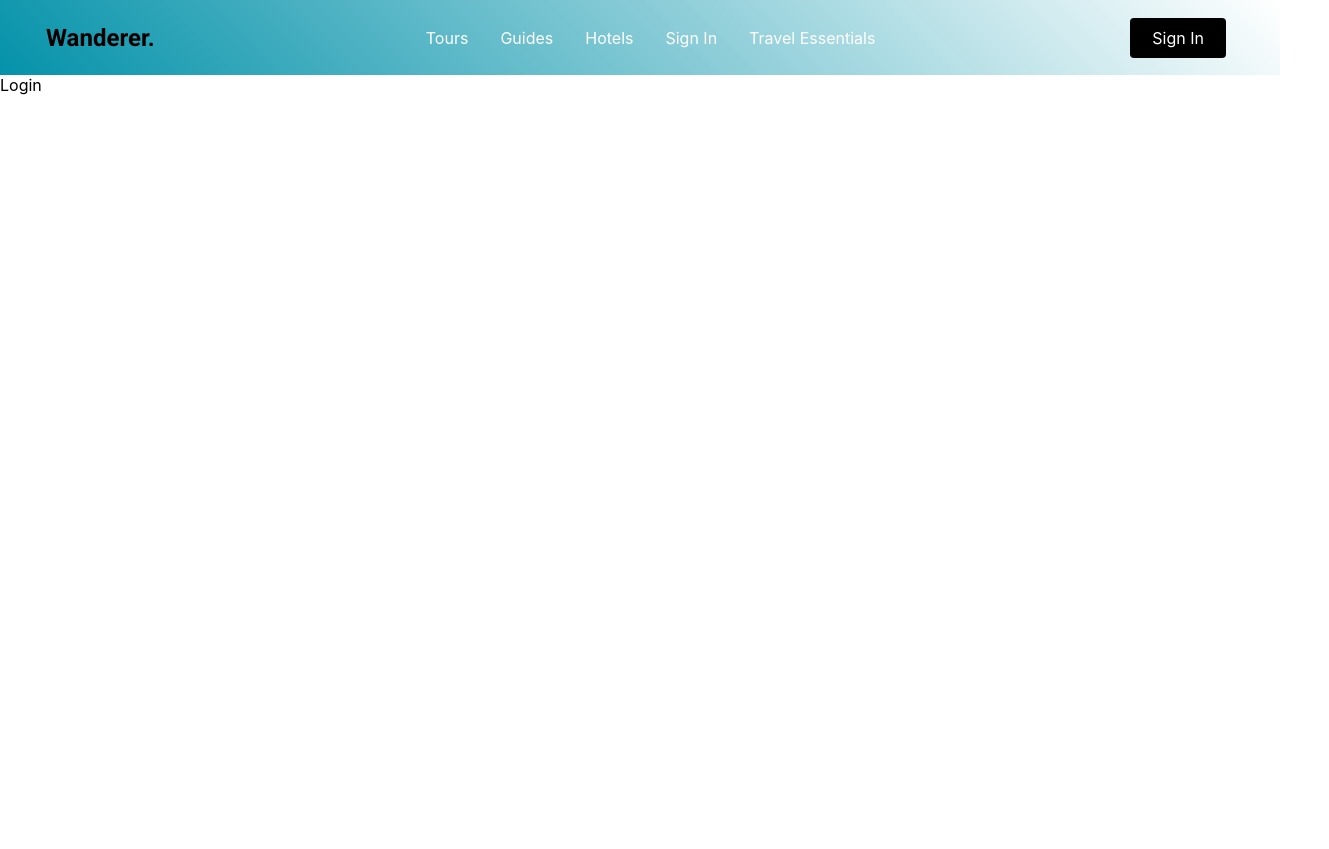
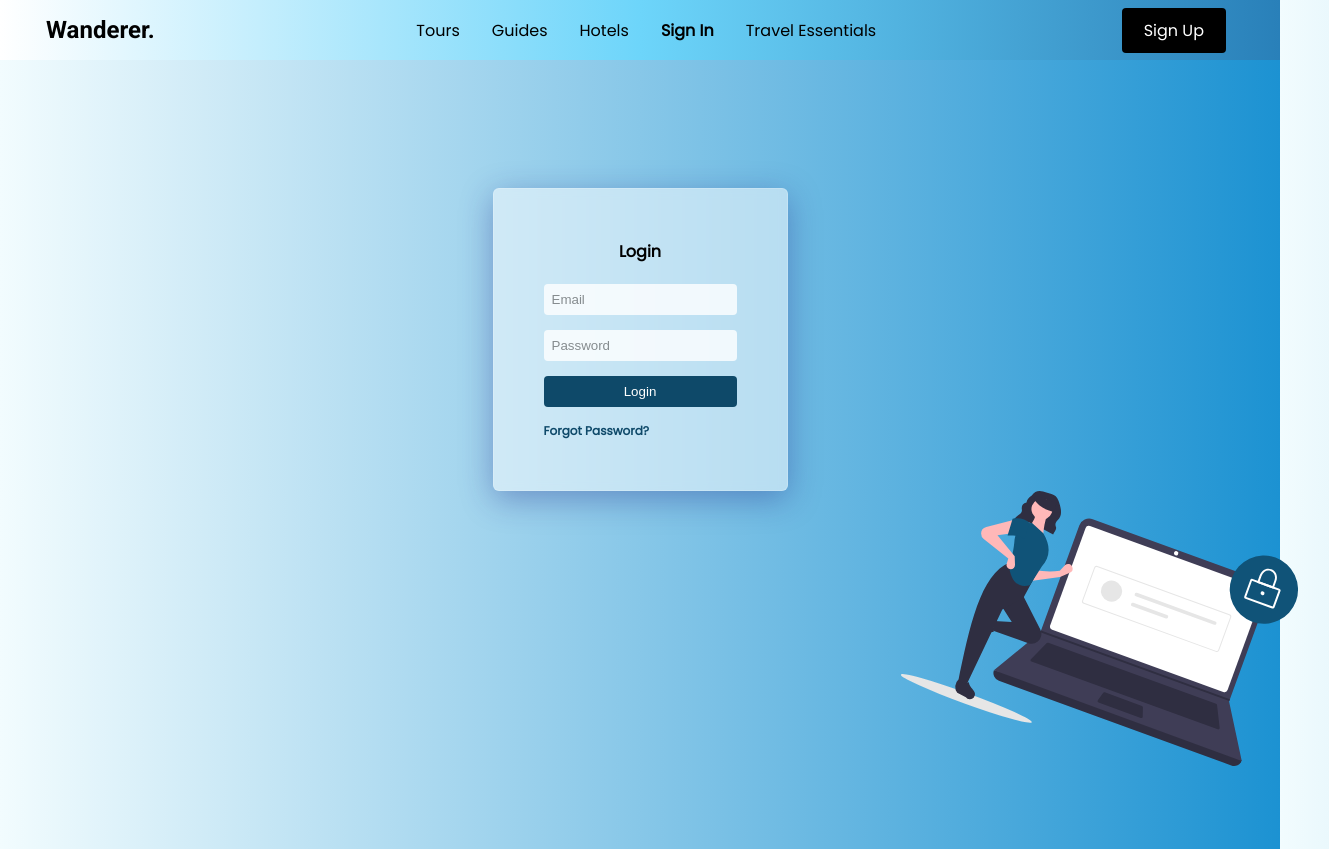
Before and after one commit to ahsanrana023/Wanderer-Application, a React (Create React App) app in the folder wanderer-project/: page /login in a window 1280 px wide. Shown: the whole page, 1329 px wide, since content can reach past the window. Before the commit the page ends 800 px from the top, so only its background shows below. Built offline with nearby package versions, Linux system fonts and the light colour scheme.

Commit message:
Login-Register
Login and register Modeules completed

```diff
--- a/wanderer-project/public/index.html
+++ b/wanderer-project/public/index.html
@@ -3,6 +3,12 @@
   <head>
     <meta charset="utf-8" />
     <link rel="icon" href="%PUBLIC_URL%/favicon.ico" />
+    <link rel="preconnect" href="https://fonts.googleapis.com" />
+    <link rel="preconnect" href="https://fonts.gstatic.com" crossorigin />
+    <link
+      href="https://fonts.googleapis.com/css2?family=Roboto:ital,wght@0,400;0,500;1,300&display=swap"
+      rel="stylesheet"
+    />
     <meta name="viewport" content="width=device-width, initial-scale=1" />
     <meta name="theme-color" content="#000000" />
     <meta
@@ -15,15 +21,14 @@
       user's mobile device or desktop. See https://developers.google.com/web/fundamentals/web-app-manifest/
     -->
     <link rel="manifest" href="%PUBLIC_URL%/manifest.json" />
-    <!--
-      Notice the use of %PUBLIC_URL% in the tags above.
-      It will be replaced with the URL of the `public` folder during the build.
-      Only files inside the `public` folder can be referenced from the HTML.
+    <link rel="preconnect" href="https://fonts.googleapis.com" />
+    <link rel="preconnect" href="https://fonts.gstatic.com" crossorigin />
+    <link
+      href="https://fonts.googleapis.com/css2?family=Poppins:ital,wght@0,300;0,400;1,300;1,400&family=Roboto:ital,wght@0,400;0,500;1,300&display=swap"
+      rel="stylesheet"
+    />
+    <link rel="stylesheet" href="./style.css" />
 
-      Unlike "/favicon.ico" or "favicon.ico", "%PUBLIC_URL%/favicon.ico" will
-      work correctly both with client-side routing and a non-root public URL.
-      Learn how to configure a non-root public URL by running `npm run build`.
-    -->
     <title>React App</title>
   </head>
   <body>
--- /dev/null
+++ b/wanderer-project/public/style.css
@@ -0,0 +1,6 @@
+h2 {
+  font-family: "Poppins", sans-serif;
+}
+p {
+  font-family: "Poppins", sans-serif;
+}
--- a/wanderer-project/src/Pages/Login.jsx
+++ b/wanderer-project/src/Pages/Login.jsx
@@ -1,7 +1,45 @@
 import React from "react";
-
-function Login() {
-  return <div>Login</div>;
+import "./login.css";
+import LoginImage from "../../src/images/Login.svg";
+export default function Login() {
+  const [loginData, setLoginData] = React.useState({
+    email: "",
+    password: "",
+  });
+  console.log(loginData);
+  function handleChange(e) {
+    e.persist();
+    setLoginData((prevData) => {
+      return {
+        ...prevData,
+        [e.target.name]: e.target.value,
+      };
+    });
+  }
+  return (
+    <div className="login">
+      <img src={LoginImage} className="login--img" alt="Login" />
+      <form className="login--form">
+        <h4>Login</h4>
+        <input
+          type="text"
+          placeholder="Email"
+          name="email"
+          value={loginData.email}
+          onChange={handleChange}
+        />
+        <br />
+        <input
+          type="password"
+          placeholder="Password"
+          name="password"
+          value={loginData.password}
+          onChange={handleChange}
+        />
+        <br />
+        <button>Login</button>
+        <p>Forgot Password?</p>
+      </form>
+    </div>
+  );
 }
-
-export default Login;
--- a/wanderer-project/src/Pages/Register.jsx
+++ b/wanderer-project/src/Pages/Register.jsx
@@ -1,7 +1,64 @@
 import React from "react";
+import "./register.css";
+import RegisterImage from "../../src/images/Register.svg";
+export default function Register() {
+  const [formData, setFormData] = React.useState({
+    name: "",
+    email: "",
+    password: "",
+    cpassword: "",
+  });
+  console.log(formData);
+  function handleChange(e) {
+    e.persist();
+    setFormData((prevData) => {
+      return {
+        ...prevData,
+        [e.target.name]: e.target.value,
+      };
+    });
+  }
 
-function Register() {
-  return <div>Register</div>;
+  return (
+    <div className="register">
+      <img src={RegisterImage} className="register--img" alt="Register" />
+      <div className="register--form">
+        <h3>Register</h3>
+        <form>
+          <label>Name</label>
+          <input
+            type="text"
+            name="name"
+            onChange={handleChange}
+            value={formData.name}
+          />
+          <label>Email</label>
+          <input
+            type="text"
+            name="email"
+            onChange={handleChange}
+            value={formData.email}
+          />
+          <label>Password</label>
+          <input
+            type="password"
+            name="password"
+            onChange={handleChange}
+            value={formData.password}
+          />
+          <label>Confirm Password</label>
+          <input
+            type="password"
+            name="cpassword"
+            onChange={handleChange}
+            value={formData.cpassword}
+          />
+          <button className="register--btn">Sign Up</button>
+          <p className="secondary--text">
+            Already have an account? <span>Login</span>
+          </p>
+        </form>
+      </div>
+    </div>
+  );
 }
-
-export default Register;
--- a/wanderer-project/src/Pages/TravelEssentials.jsx
+++ b/wanderer-project/src/Pages/TravelEssentials.jsx
@@ -1,7 +1,7 @@
 import React from "react";
 
 function TravelEssentials() {
-  return <div>TravelEssentials</div>;
+  return <div>Travel Essentials</div>;
 }
 
 export default TravelEssentials;
--- /dev/null
+++ b/wanderer-project/src/Pages/login.css
@@ -0,0 +1,77 @@
+* {
+  margin: 0;
+  padding: 0;
+  box-sizing: border-box;
+}
+body {
+  font-family: "Poppins", sans-serif;
+  background: #1c92d2; /* fallback for old browsers */
+  background: -webkit-linear-gradient(
+    to right,
+    #f2fcfe,
+    #1c92d2
+  ); /* Chrome 10-25, Safari 5.1-6 */
+  background: linear-gradient(
+    to right,
+    #f2fcfe,
+    #1c92d2
+  ); /* W3C, IE 10+/ Edge, Firefox 16+, Chrome 26+, Opera 12+, Safari 7+ */
+}
+
+.break {
+  width: 80%;
+  height: 1px;
+  background-color: #000;
+  margin: 15px 10%;
+  opacity: 0.4;
+}
+.login {
+  margin-top: 10%;
+  width: 100%;
+  display: flex;
+  justify-content: center;
+}
+
+.login--form {
+  background: rgba(255, 255, 255, 0.5);
+  box-shadow: 0 8px 32px 0 rgba(31, 38, 135, 0.37);
+  backdrop-filter: blur(4px);
+  -webkit-backdrop-filter: blur(4px);
+  border: 1px solid rgba(255, 255, 255, 0.18);
+  border-radius: 6px;
+  padding: 50px;
+}
+
+.login--form > h4 {
+  text-align: center;
+  margin-bottom: 20px;
+}
+.login--form > input {
+  margin-bottom: 15px;
+  padding: 8px;
+  border: none;
+  border-radius: 4px;
+}
+.login--form > button {
+  border: none;
+  outline: none;
+  width: 100%;
+  padding: 8px;
+  background-color: #0e4969;
+  color: #fff;
+  border-radius: 4px;
+  margin-bottom: 15px;
+}
+.login--form > p {
+  font-size: 12px;
+  color: #0e4969;
+  font-weight: bold;
+}
+.login--img {
+  width: 350px;
+  height: 350px;
+  position: absolute;
+  bottom: 0;
+  right: 0;
+  transform: rotate(20deg);
+}
--- /dev/null
+++ b/wanderer-project/src/Pages/register.css
@@ -0,0 +1,84 @@
+* {
+  margin: 0;
+  padding: 0;
+  box-sizing: border-box;
+}
+body {
+  font-family: "Poppins", sans-serif;
+  background: #1c92d2; /* fallback for old browsers */
+  background: -webkit-linear-gradient(
+    to right,
+    #f2fcfe,
+    #1c92d2
+  ); /* Chrome 10-25, Safari 5.1-6 */
+  background: linear-gradient(
+    to right,
+    #f2fcfe,
+    #1c92d2
+  ); /* W3C, IE 10+/ Edge, Firefox 16+, Chrome 26+, Opera 12+, Safari 7+ */
+}
+.break {
+  width: 80%;
+  height: 1px;
+  background-color: #000;
+  margin: 15px 10%;
+  opacity: 0.4;
+}
+.register {
+  display: flex;
+  width: 80%;
+  margin-left: 10%;
+  justify-content: space-between;
+}
+.register--img {
+  width: 40%;
+  margin-top: 35px;
+  margin-left: 20px;
+}
+.register--form {
+  background: rgba(255, 255, 255, 0.5);
+  box-shadow: 0 8px 32px 0 rgba(31, 38, 135, 0.37);
+  backdrop-filter: blur(4px);
+  -webkit-backdrop-filter: blur(4px);
+  border-radius: 10px;
+  border: 1px solid rgba(255, 255, 255, 0.18);
+  width: 40%;
+  padding: 10px;
+}
+.register--form > h3 {
+  text-align: center;
+}
+
+label {
+  font-size: 10px;
+  opacity: 0.8;
+  display: block;
+  margin-bottom: 5px;
+}
+
+input {
+  max-width: 100%;
+  border: none;
+  padding: 5px;
+  opacity: 0.8;
+  margin-bottom: 10px;
+  border-radius: 4px;
+}
+.register--btn {
+  display: block;
+  border: none;
+  padding: 10px;
+  max-width: 100%;
+  border-radius: 4px;
+  background-color: #105378;
+  color: #fff;
+  font-size: 12px;
+}
+.secondary--text {
+  font-size: 10px;
+  margin-top: 10px;
+}
+.secondary--text > span {
+  color: #105378;
+  font-weight: bold;
+}
--- a/wanderer-project/src/components/Navbar/NavbarElements.js
+++ b/wanderer-project/src/components/Navbar/NavbarElements.js
@@ -10,8 +10,20 @@ export const Title = styled.h1`
 `;
 
 export const Nav = styled.nav`
-  background-color: #ffdee9;
-  background-image: linear-gradient(45deg, #0492aa 0%, #ffffff 100%);
+  background: #2980b9; /* fallback for old browsers */
+  background: -webkit-linear-gradient(
+    to right,
+    #ffffff,
+    #6dd5fa,
+    #2980b9
+  ); /* Chrome 10-25, Safari 5.1-6 */
+  background: linear-gradient(
+    to right,
+    #ffffff,
+    #6dd5fa,
+    #2980b9
+  ); /* W3C, IE 10+/ Edge, Firefox 16+, Chrome 26+, Opera 12+, Safari 7+ */
+
   height: 15px;
   display: flex;
   justify-content: space-between;
@@ -22,7 +34,7 @@ export const Nav = styled.nav`
 `;
 
 export const NavLink = styled(Link)`
-  color: #fff;
+  color: #000;
   display: flex;
   align-items: center;
   text-decoration: none;
--- a/wanderer-project/src/components/Navbar/index.js
+++ b/wanderer-project/src/components/Navbar/index.js
@@ -26,7 +26,7 @@ const Navbar = () => {
           <NavLink to="/hotels" activeStyle>
             Hotels
           </NavLink>
-          <NavLink to="/sign-in" activeStyle>
+          <NavLink to="/login" activeStyle>
             Sign In
           </NavLink>
           <NavLink to="/travelessentials" activeStyle>
@@ -34,7 +34,7 @@ const Navbar = () => {
           </NavLink>
         </NavMenu>
         <NavBtn>
-          <NavBtnLink to="/sign-in">Sign In</NavBtnLink>
+          <NavBtnLink to="/register">Sign Up</NavBtnLink>
         </NavBtn>
       </Nav>
     </>
--- a/wanderer-project/src/index.css
+++ b/wanderer-project/src/index.css
@@ -1,13 +1,8 @@
+* {
+  margin: 0;
+  padding: 0;
+  box-sizing: border-box;
+}
 body {
-  margin: 0;
-  font-family: -apple-system, BlinkMacSystemFont, 'Segoe UI', 'Roboto', 'Oxygen',
-    'Ubuntu', 'Cantarell', 'Fira Sans', 'Droid Sans', 'Helvetica Neue',
-    sans-serif;
-  -webkit-font-smoothing: antialiased;
-  -moz-osx-font-smoothing: grayscale;
+  font-family: "Roboto";
 }
-
-code {
-  font-family: source-code-pro, Menlo, Monaco, Consolas, 'Courier New',
-    monospace;
-}
```
Also changed, not shown: wanderer-project/src/images/Login.svg (added), wanderer-project/src/images/Register.svg (added).
